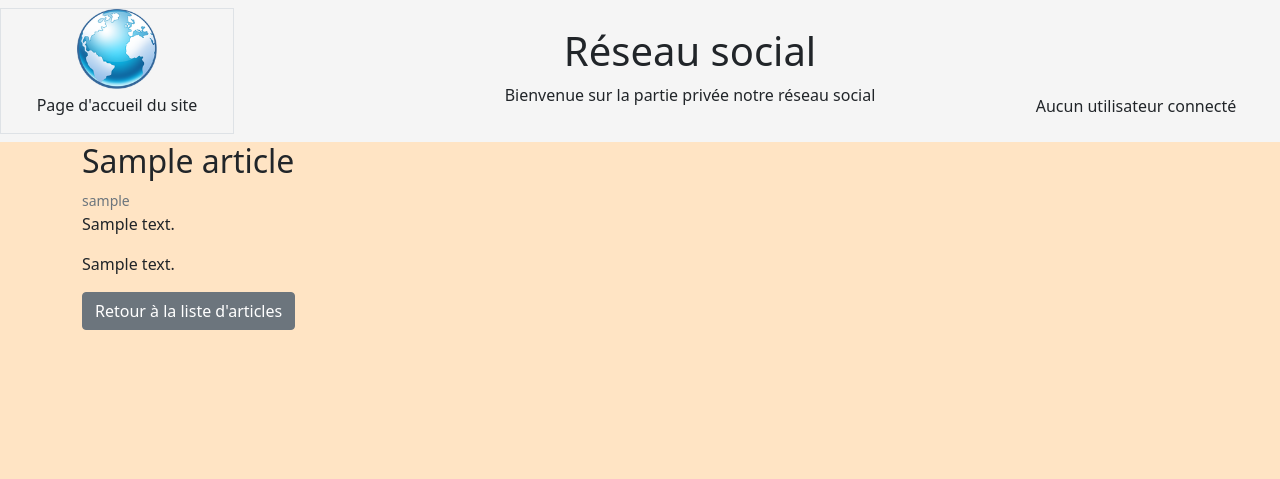
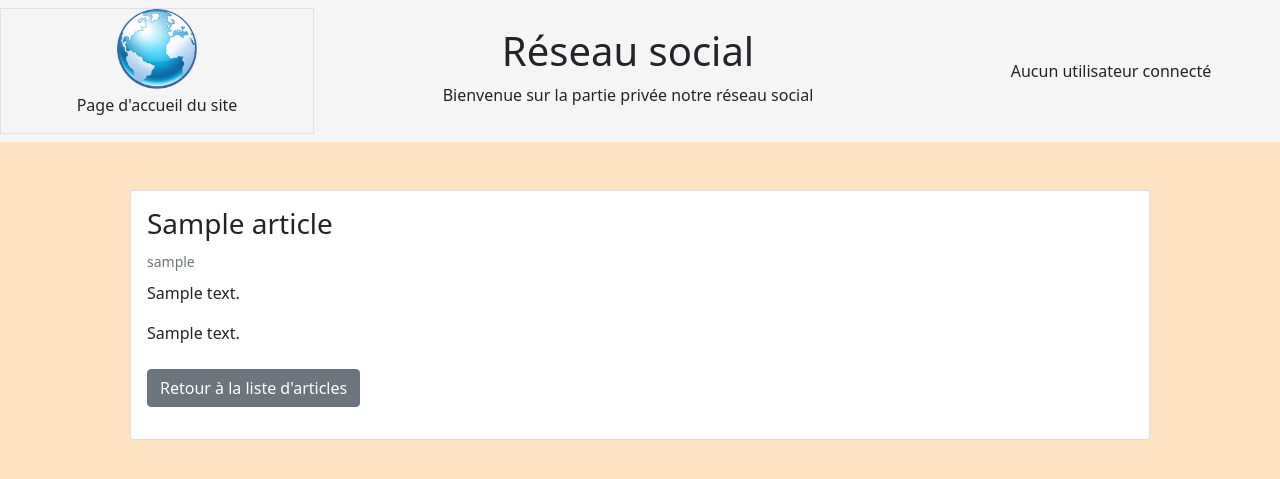
Before and after one commit to Fred-Cypher/reseau, a Symfony app: template templates/articles/article.html.twig in a window 1280 px wide. Shown: the top 479 px of the page. Run offline with Twig, Linux system fonts and the light colour scheme; the template is opened without the code that fills it: most values are stand-ins (such as "Sample title", 1, 10 or a date in 2020); some libraries are stand-ins or nearby versions.

Commit message:
Sécurisation routes, modification présentation article

```diff
--- a/templates/_parts/_forumHeader.html.twig
+++ b/templates/_parts/_forumHeader.html.twig
@@ -10,14 +10,14 @@
                 </div>
             </div>
 
-            <div class="col-12 col-md-6 w-100 text-center">
+            <div class="col-12 col-md-6 text-center">
                 <div  class="mt-2">
                     <h1>Réseau social</h1>
                     <p>Bienvenue sur la partie privée notre réseau social</p>
                 </div>
 
                 <div class="navbar-nav">
-                    <ul class="nav w-100 justify-content-center">
+                    <ul class="nav w-100 justify-content-center flex-column flex-md-row">
                         {% if app.user %}
                             <li class="nav-item ms-2">
                                 <a class="nav-link" href="{{ path('forum_index') }}">Retour à l'accueil du forum</a>
@@ -32,18 +32,17 @@
                     </ul>
                 </div>
             </div>
-        </div>
 
-        <div class="col-12 col-md-3 align-self-end">
-            <ul class="flex-column text-center">
+            <div class="navbar-nav col-6 col-md-3 text-center">
+                <ul class="nav w-100 flex-row flex-md-column">
                     {% if app.user %}
-                    <li class="ms-auto">
-                        <a class="" href="{{ path('profile_index') }}">Mon compte</a>
+                        <li class="nav-item">
+                            <a class="nav-link" href="{{ path('profile_index') }}">Mon compte</a>
                         </li>
-                    <li class="ms-auto mt-2">
-                        <a class="" href="{{ path('app_logout') }}">Me déconnecter</a>
+                        <li class="nav-item">
+                            <a class="nav-link" href="{{ path('app_logout') }}">Me déconnecter</a>
                         </li>
-                    <li class="ms-auto mt-3">
+                        <li class="nav-item">
                             Compte : {{ app.user.nickname }}
                         </li>
                     {% else %}
@@ -51,6 +50,7 @@
                     {% endif %}
                 </ul>
             </div>
+        </div>
     </nav>
 
 </header>
--- a/templates/articles/article.html.twig
+++ b/templates/articles/article.html.twig
@@ -7,19 +7,24 @@
     {% include "_parts/_forumHeader.html.twig" %}
 
     <section class="container">
-        <h2>{{ article.title }}</h2>
-        <small class="text-secondary">{{ article.user.nickname}}</small>
-        <article>
-            <p>{{ article.summary }}</p>
-            <p>{{ article.content}}</p>
-            <p>
-            {% if app.user is same as (article.user) %}
-                <a href="{{ path('articles_app_article_edit', {'title': article.title})|lower  }}" class="btn btn-primary">Modifier l'article</a>
+        <article class="card m-2 m-md-5">
+            <div class="card-body">
+                <p class="card-title font-weight-bold h3">{{ article.title }}</p>
+                <small class="card-subtitle text-muted">{{ article.user.nickname}}</small>
+                <p class="card-text mt-2">{{ article.summary }}</p>
+                <p class="card-text">{{ article.content}}</p>
+                {% if app.user is same as (article.user) %}
+                    <p class="card-link mt-4">
+                        <a href="{{ path('articles_app_article_edit', {'title': article.title})|lower  }}" class="btn btn-primary">Modifier l'article</a>
 
-                {{ include('articles/_delete_form.html.twig') }}
-            {% endif %}
-            </p>
-            <a href="{{ path('articles_app_articles') }}" class="btn btn-secondary">Retour à la liste d'articles</a>
+                        {{ include('articles/_delete_form.html.twig') }}
+                    </p>
+                {% endif %}
+
+                <p class="card-link mt-4">
+                    <a href="{{ path('articles_app_articles') }}" class="btn btn-secondary">Retour à la liste d'articles</a>
+                </p>
+            </div>
         </article>
     </section>
 
--- a/templates/blog_images/index.html.twig
+++ b/templates/blog_images/index.html.twig
@@ -22,7 +22,7 @@
                             </div>
                             <div class="col-md-8">
                                 <div class="card-body">
-                                    <h5 class="card-title itemTitle">{{ image.title }}</h5>
+                                    <h5 class="card-title itemTitle text-truncate">{{ image.title }}</h5>
                                     <p class="card-text"><small class="text-muted">{{ image.user.nickname }}</small></p>
                                 </div>
                             </div>
@@ -45,7 +45,7 @@
 
         <p>
             <a href="{{ path('images_app_blog_images_new') }}">
-                <button class='btn btn-success mt-5'>
+                <button class='btn btn-success mt-4'>
                     Enregistrer une nouvelle image
                 </button>
             </a>
```
Also changed, not shown: templates/blog_images/edit.html.twig (+8 -4 lines), 1 other file. Lines whose indentation alone changed are shown as unchanged.
